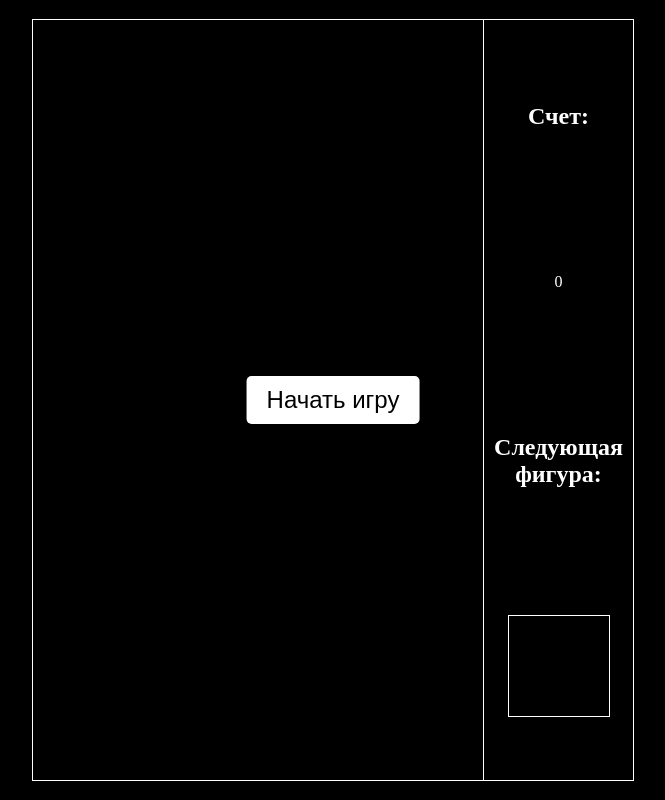
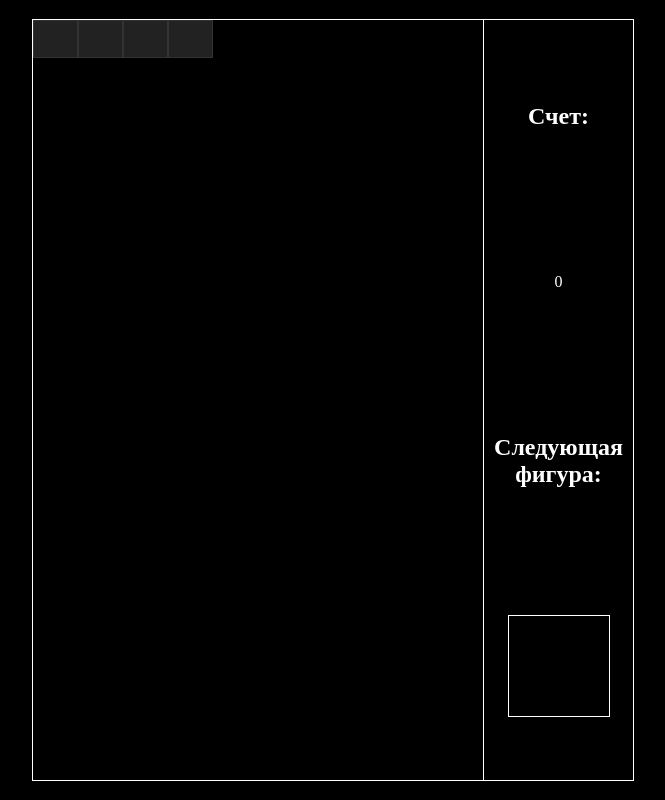
Before and after one commit to Sergeu06/Sergeu06.github.io, a plain HTML site: page index.html in a window 1280 px wide. Both pictures are taken after a click on the button "Начать игру". Shown: the whole page, without its empty margins (307-972 px from the left). Drawn offline with Linux system fonts and the light colour scheme.

Commit message:
Update index.html

```diff
--- a/index.html
+++ b/index.html
@@ -99,8 +99,8 @@
             <h2>Следующая фигура:</h2>
             <canvas id="next-block" width="100" height="100"></canvas>
         </div>
-        <button class="start-button" onclick="startGame()">Начать игру</button>
     </div>
+    <button class="start-button" onclick="startGame()">Начать игру</button>
 
     <script>
         // JavaScript код будет здесь
@@ -148,6 +148,7 @@
         }
 
         function draw() {
+            const gameBoard = document.getElementById('game-board'); // Используем правильный ID
             for (let i = 0; i < currentShape.length; i++) {
                 for (let j = 0; j < currentShape[i].length; j++) {
                     if (currentShape[i][j]) {
@@ -162,6 +163,8 @@
         }
 
         function startGame() {
+            const gameBoard = document.getElementById('game-board'); // Получаем игровое поле
+            gameBoard.innerHTML = ''; // Очищаем игровое поле перед началом игры
             currentShape = createShape();
             draw();
             interval = setInterval(moveDown, 1000);
```
